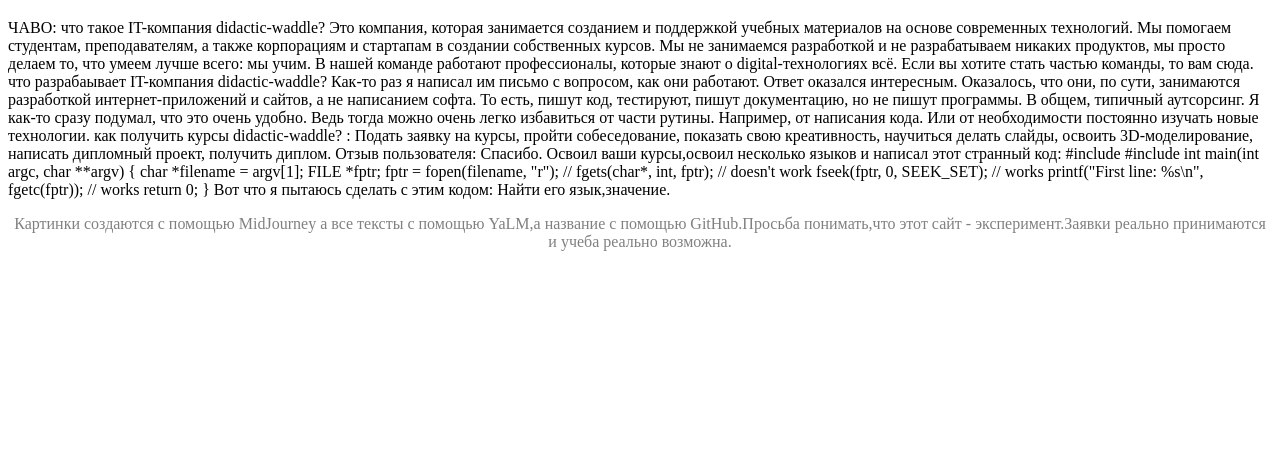
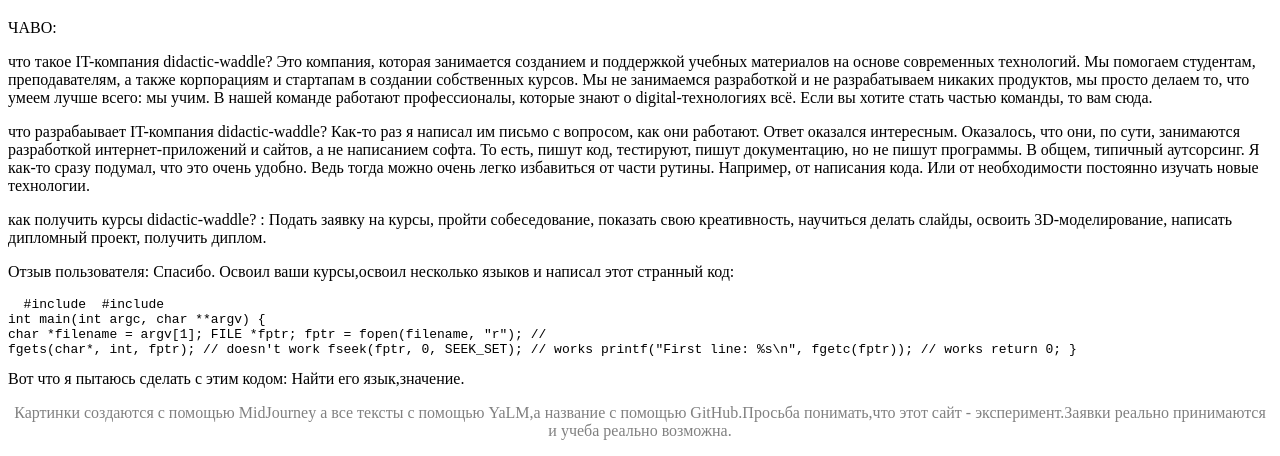
Before and after one commit to WinHack9702GitHub/didactic-waddle, a plain HTML site: page index.html in a window 1280 px wide. Shown: the part 569-1025 px from the top of the page. Before the commit the page ends 836 px from the top, so only its background shows below. Drawn offline with Linux system fonts and the light colour scheme.

Commit message:
Update index.html

```diff
--- a/index.html
+++ b/index.html
@@ -2,12 +2,15 @@
 <h1>Добро пожаловать в didatic-waddle!</h1>
 <p>
   ЧАВО:
+</p>
+<p>
   что такое IT-компания didactic-waddle? Это компания, которая занимается созданием и поддержкой учебных материалов на основе современных технологий.
 Мы помогаем студентам, преподавателям, а также корпорациям и стартапам в создании собственных курсов.
 Мы не занимаемся разработкой и не разрабатываем никаких продуктов, мы просто делаем то, что умеем лучше всего: мы учим.
 В нашей команде работают профессионалы, которые знают о digital-технологиях всё.
 Если вы хотите стать частью команды, то вам сюда.
-что разрабаывает IT-компания didactic-waddle? Как-то раз я написал им письмо с вопросом, как они работают.
+</p>
+  что разрабаывает IT-компания didactic-waddle? Как-то раз я написал им письмо с вопросом, как они работают.
 Ответ оказался интересным.
 Оказалось, что они, по сути, занимаются разработкой интернет-приложений и сайтов, а не написанием софта.
 То есть, пишут код, тестируют, пишут документацию, но не пишут программы.
@@ -16,14 +19,21 @@
 Ведь тогда можно очень легко избавиться от части рутины.
 Например, от написания кода.
 Или от необходимости постоянно изучать новые технологии.
+</p>
+<p>
 как получить курсы didactic-waddle? : Подать заявку на курсы, пройти собеседование, показать свою креативность, научиться делать слайды, освоить 3D-моделирование, написать дипломный проект, получить диплом.
+</p>
+<p>
   Отзыв пользователя:
   Спасибо.
   Освоил ваши курсы,освоил несколько языков и написал этот странный код:
+  <pre>
   #include <stdio.h> #include <stdlib.h>
 int main(int argc, char **argv) {
 char *filename = argv[1]; FILE *fptr; fptr = fopen(filename, "r"); //
 fgets(char*, int, fptr); // doesn't work fseek(fptr, 0, SEEK_SET); // works printf("First line: %s\n", fgetc(fptr)); // works return 0; }
+</pre>
   Вот что я пытаюсь сделать с этим кодом:
 Найти его язык,значение.
+</p>
 <center><p><font color=grey>Картинки создаются с помощью MidJourney а все тексты с помощью YaLM,а название с помощью GitHub.Просьба понимать,что этот сайт - эксперимент.Заявки реально принимаются и учеба реально возможна.</font></p></center>
```
